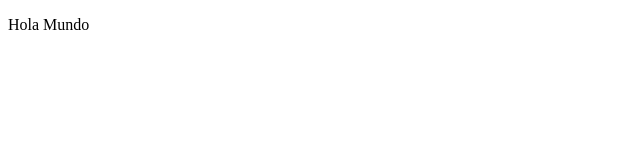
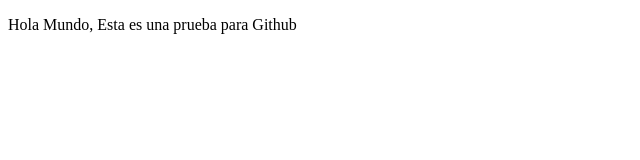
Before and after one commit to camiloko1989/proyectoDemoCursoPrework, a plain HTML site: page index.html in a window 1280 px wide. Shown: the whole page, without its empty margins (0-640 px from the left). Drawn offline with Linux system fonts and the light colour scheme.

Commit message:
cambios agregados para prueba

```diff
--- a/index.html
+++ b/index.html
@@ -7,6 +7,6 @@
     <title>Hola Mundo</title>
 </head>
 <body>
-    <p>Hola Mundo</p>
+    <p>Hola Mundo, Esta es una prueba para Github</p>
 </body>
 </html>
```
